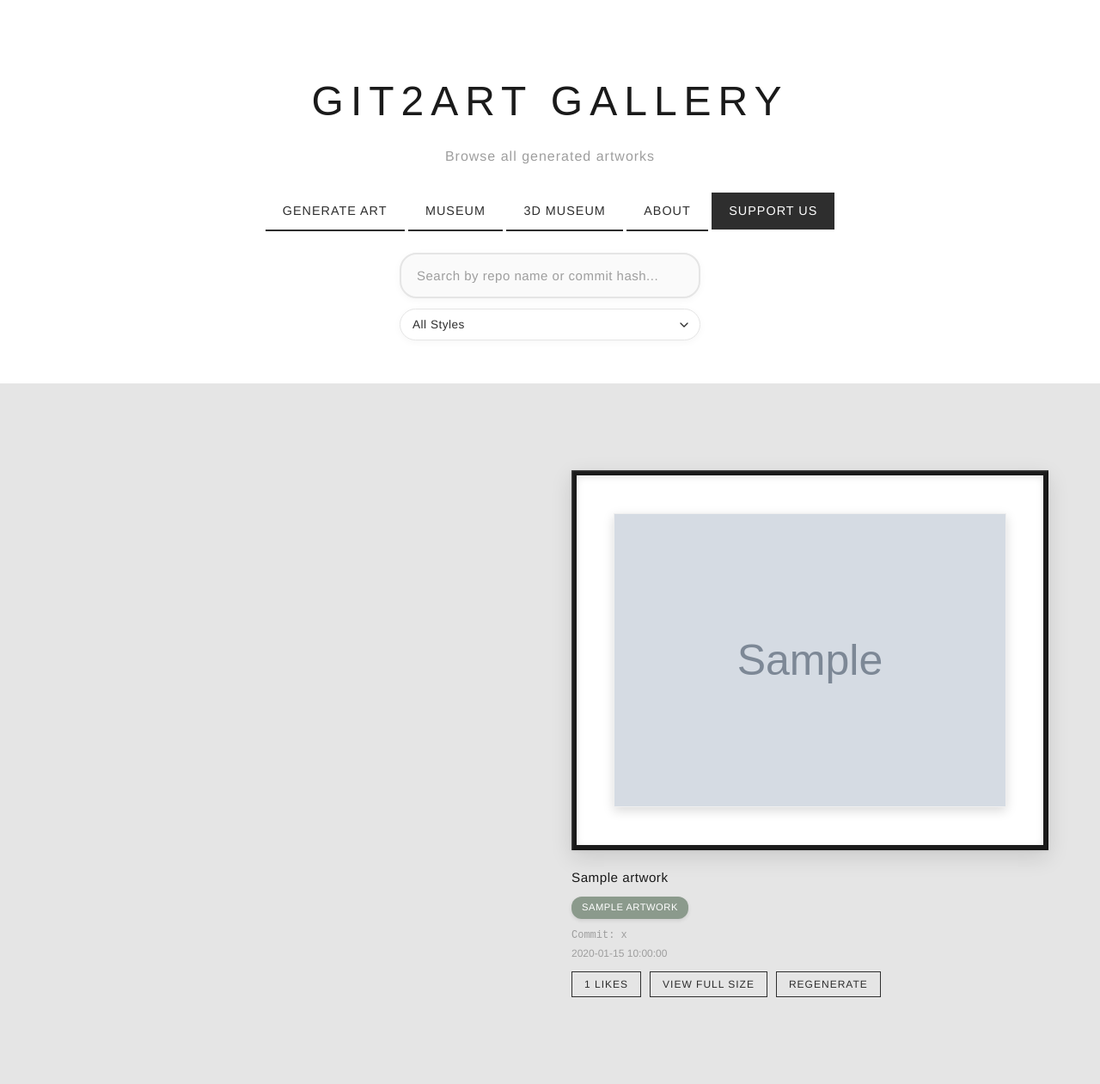
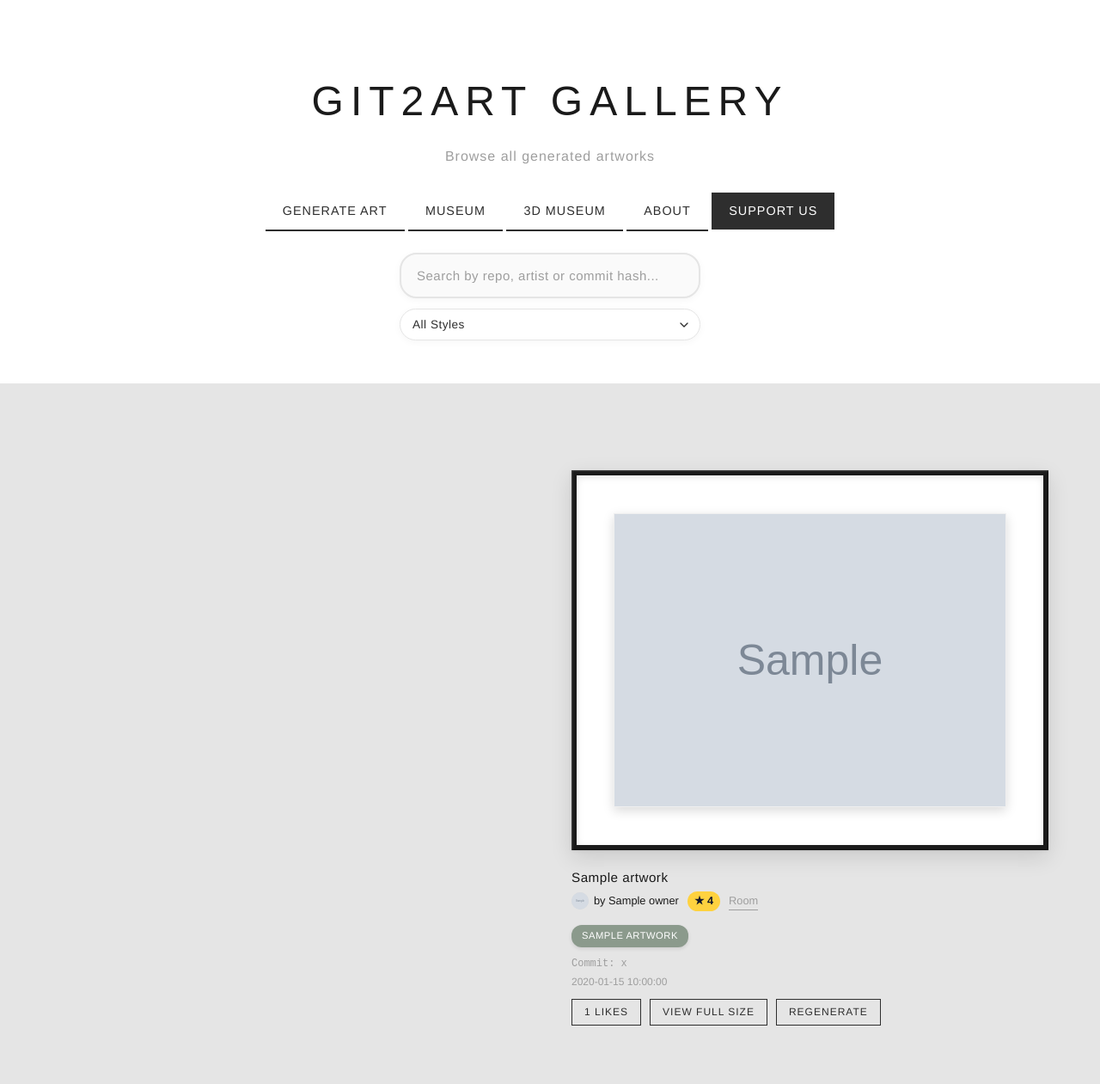
Before and after one commit to RobertSvebeck/Git2Art, a Flask app: template templates/gallery.html in a window 1280 px wide. Shown: the top 1261 px of the page at 86% size. Run offline with Flask 3, Linux system fonts and the light colour scheme; the template is opened without the code that fills it: most values are stand-ins (such as "Sample title", 1, 10 or a date in 2020); grey boxes marked "Sample" are stand-in pictures; data that the repository does not hold is empty.

Commit message:
Gallery cards credit the artist: owner, star button and artist-room link
- Search also finds owners; zero star counts are hidden everywhere

Co-Authored-By: Claude Opus 5.5 <noreply@anthropic.com>

```diff
--- a/services/github_info.py
+++ b/services/github_info.py
@@ -109,7 +109,7 @@ def stars_for(data_dir, repo_url):
 
 
 def format_stars(stars):
-    if stars is None:
+    if not stars:
         return ''
     if stars >= 1000:
         return f'{stars / 1000:.1f}k'.replace('.0k', 'k')
--- a/static/css/gallery.css
+++ b/static/css/gallery.css
@@ -182,6 +182,44 @@ main {
 .repo-name a:hover {
     color: var(--accent-sage);
 }
+
+.card-artist {
+    display: flex;
+    flex-wrap: wrap;
+    align-items: center;
+    gap: 6px 10px;
+    margin: 0 0 10px 0;
+    font-size: 0.8em;
+}
+
+.card-artist a { text-decoration: none; }
+
+.card-owner {
+    display: inline-flex;
+    align-items: center;
+    gap: 6px;
+    color: var(--soft-black);
+}
+
+.card-owner img { border-radius: 50%; background: rgba(0, 0, 0, 0.06); }
+.card-owner:hover { color: var(--accent-sage); }
+
+.card-star {
+    padding: 1px 8px;
+    border-radius: 999px;
+    background: #ffd23f;
+    color: #14182b;
+    font-weight: 600;
+}
+
+.card-star:hover { background: #ffe27a; }
+
+.card-room {
+    color: var(--mid-grey);
+    border-bottom: 1px solid currentColor;
+}
+
+.card-room:hover { color: var(--soft-black); }
 
 .commit-hash {
     font-size: 0.75em;
--- a/templates/gallery.html
+++ b/templates/gallery.html
@@ -50,7 +50,7 @@
                     type="text"
                     id="search-input"
                     class="search-field"
-                    placeholder="Search by repo name or commit hash..."
+                    placeholder="Search by repo, artist or commit hash..."
                     aria-label="Search repositories"
                 >
                 <select id="style-filter" class="style-filter" aria-label="Filter by art style">
@@ -84,6 +84,15 @@
                                 {{ artwork.repo_name }}
                                 {% endif %}
                             </h3>
+                            {% if artwork.owner %}
+                            <p class="card-artist">
+                                <a class="card-owner" href="{{ artwork.owner_profile }}" target="_blank" rel="noopener" title="{{ artwork.owner }} on GitHub">
+                                    <img loading="lazy" src="{{ artwork.owner_avatar }}" alt="" width="20" height="20">by {{ artwork.owner }}
+                                </a>
+                                <a class="card-star" href="{{ artwork.repo_url }}" target="_blank" rel="noopener" title="Star {{ artwork.repo_name }} on GitHub">&#9733;{% if artwork.stars %} {{ artwork.stars }}{% else %} Star{% endif %}</a>
+                                <a class="card-room" href="{{ url_for('main.museum') }}#{{ artwork.owner_room }}" title="The artist's room in the museum">Room</a>
+                            </p>
+                            {% endif %}
                             <span class="art-style-badge" data-style="{{ artwork.art_style }}">{{ artwork.art_style_name }}</span>
                             <p class="commit-hash">Commit: {{ artwork.commit_hash[:8] }}</p>
                             <p class="created-date">{{ artwork.created_at_formatted }}</p>
--- a/templates/museum.html
+++ b/templates/museum.html
@@ -56,7 +56,7 @@
                 <a class="m2-profile" href="{{ room.artist.profile }}" target="_blank" rel="noopener">github.com/{{ room.artist.owner }}</a>
                 <ul class="m2-repos">
                     {% for repo in room.artist.repos %}
-                    <li><a href="{{ repo.url }}" target="_blank" rel="noopener"><span>{{ repo.title }}</span><span class="m2-star">&#9733; Star{% if repo.stars is not none %} &middot; {{ format_stars(repo.stars) }}{% endif %}</span></a></li>
+                    <li><a href="{{ repo.url }}" target="_blank" rel="noopener"><span>{{ repo.title }}</span><span class="m2-star">&#9733; Star{% if repo.stars %} &middot; {{ format_stars(repo.stars) }}{% endif %}</span></a></li>
                     {% endfor %}
                 </ul>
                 {% endif %}
```
Also changed, not shown: TODO.md (+1 -1 lines), services/art_service.py (+8 -1 lines).
